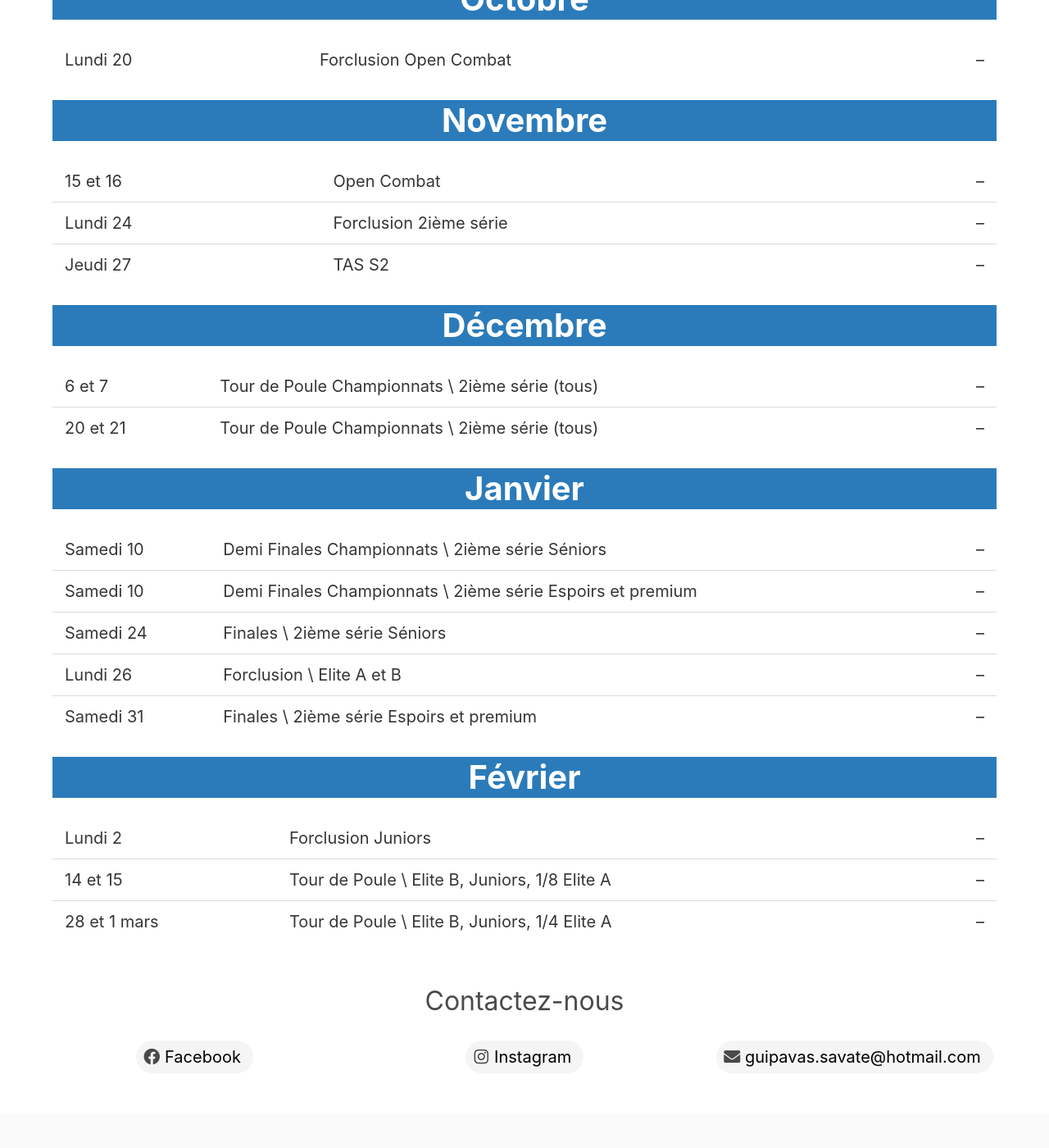
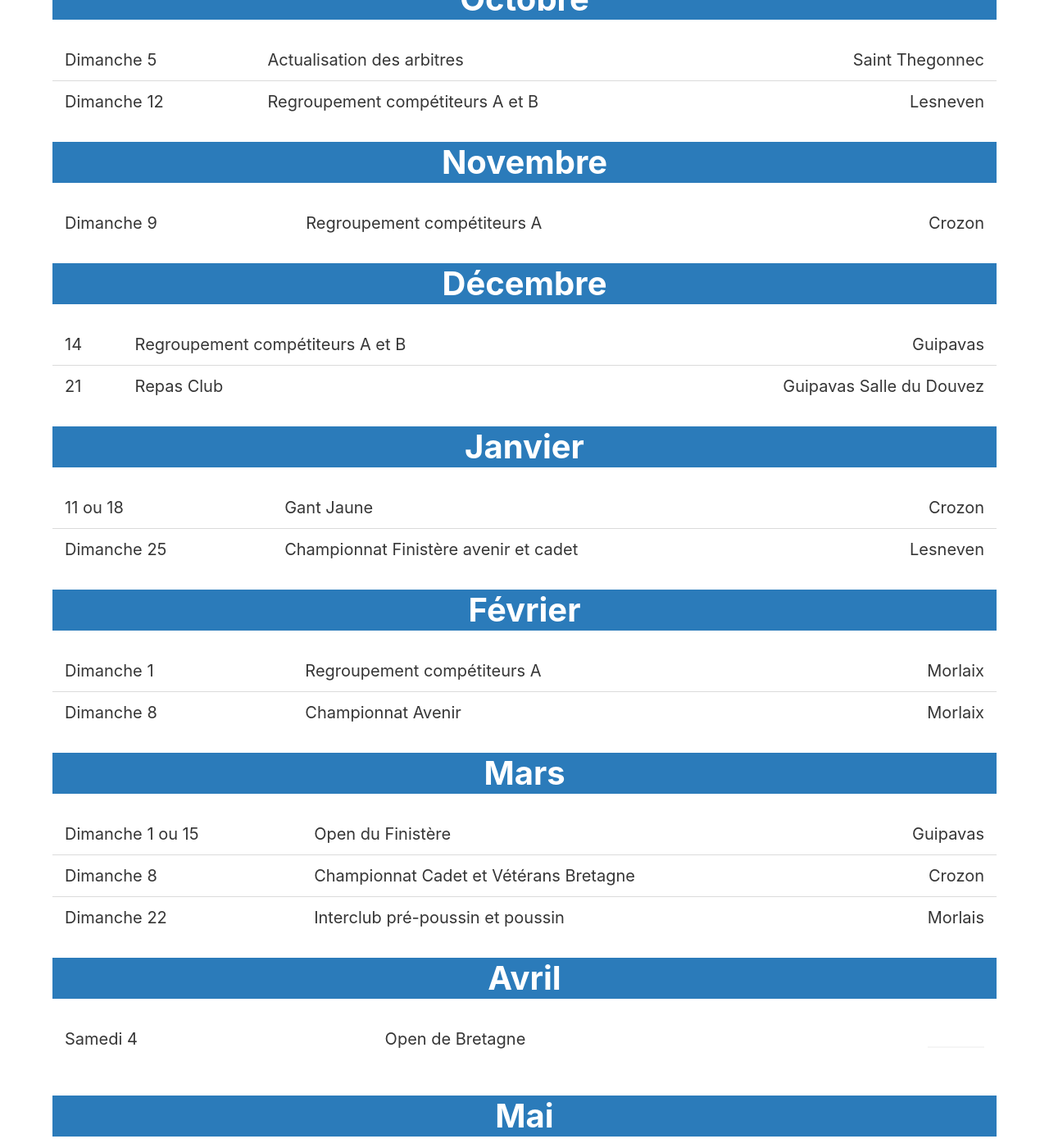
Before and after one commit to guipavas-savate/guipavas-savate.github.io, a Jekyll site: the page built from calendrier.html, in a window 1280 px wide and 1400 px high, scrolled down 198 px. Shown: the whole window at 82% size. Built offline with Jekyll 4.4.1, drawn with Linux system fonts in a browser that asks for light colours; nearby versions of some CDN libraries; some of the changed text lies outside the part shown.

Commit message:
Mise à jour du calendrier

```diff
--- a/_data/calendar.yml
+++ b/_data/calendar.yml
@@ -1,59 +1,74 @@
 title: Saison 2025-2026
 months:
-    - title: Octobre
+    - title: "Octobre"
       color: "#2ecc40"
       events:
-        - date: Lundi 20
-          name: Forclusion Open Combat
-          place: --
+        - date: "Dimanche 5"
+          name: Actualisation des arbitres
+          place: Saint Thegonnec
+        - date: "Dimanche 12"
+          name: "Regroupement \n compétiteurs A et B"
+          place: Lesneven
     - title: Novembre
       color: "#ff4136"
       events:
-        - date: 15 et 16
-          name: Open Combat
-          place: --
-        - date: Lundi 24
-          name: Forclusion 2ième série
-          place: --
-        - date: Jeudi 27
-          name: TAS S2
-          place: --
+        - date: "Dimanche 9"
+          name: Regroupement compétiteurs A
+          place: Crozon
     - title: Décembre
       color: "#0074d9"
       events:
-        - date: 6 et 7
-          name: Tour de Poule Championnats \ 2ième série (tous)
-          place: --
-        - date: 20 et 21
-          name: Tour de Poule Championnats \ 2ième série (tous)
-          place: --
+        - date: "14"
+          name: "Regroupement \n compétiteurs A et B"
+          place: Guipavas
+        - date: "21"
+          name: Repas Club
+          place: "Guipavas \n Salle du Douvez"
     - title: Janvier
       color: "#2ecc40"
       events:
-        - date: Samedi 10
-          name: Demi Finales Championnats \ 2ième série Séniors
-          place: --
-        - date: Samedi 10
-          name: Demi Finales Championnats \ 2ième série Espoirs et premium
-          place: --
-        - date: Samedi 24
-          name: Finales \ 2ième série Séniors
-          place: --
-        - date: Lundi 26
-          name: Forclusion \ Elite A et B
-          place: --
-        - date: Samedi 31
-          name: Finales \ 2ième série Espoirs et premium
-          place: --
+        - date: 11 ou 18
+          name: Gant Jaune
+          place: Crozon
+        - date: Dimanche 25
+          name: "Championnat Finistère \n avenir et cadet"
+          place: Lesneven
     - title: Février
       color: "#ff4136"
       events:
-        - date: Lundi 2
-          name: Forclusion Juniors
-          place: --
-        - date: 14 et 15
-          name: Tour de Poule \ Elite B, Juniors, 1/8 Elite A
-          place: --
-        - date: 28 et 1 mars
-          name: Tour de Poule \ Elite B, Juniors, 1/4 Elite A
-          place: --
+        - date: Dimanche 1
+          name: Regroupement compétiteurs A
+          place: Morlaix
+        - date: Dimanche 8
+          name: Championnat Avenir
+          place: Morlaix
+    - title: Mars
+      color: "#0074d9"
+      events:
+        - date: Dimanche 1 ou 15
+          name: Open du Finistère
+          place: Guipavas
+        - date: Dimanche 8
+          name: "Championnat Cadet \n et Vétérans Bretagne"
+          place: Crozon
+        - date: Dimanche 22
+          name: "Interclub pré-poussin et poussin"
+          place: Morlais
+    - title: Avril
+      color: "#2ecc40"
+      events:
+        - date: Samedi 4
+          name: Open de Bretagne
+          place: ---
+    - title: Mai
+      color: "#ff4136"
+      events:
+        - date: ---
+          name: ---
+          place: ---
+    - title: Juin
+      color: "#0074d9"
+      events:
+        - date: "14"
+          name: Kangourou et 1000 gants
+          place: Roscoff
```
Also changed, not shown: 5 other files.
